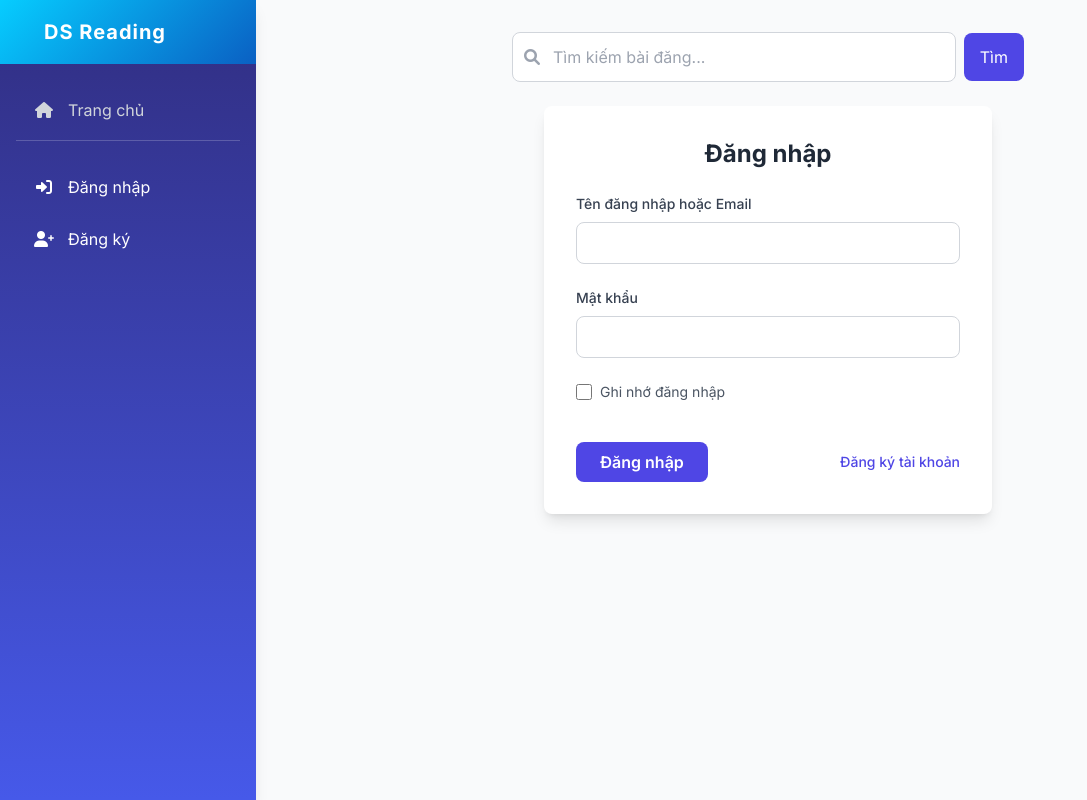
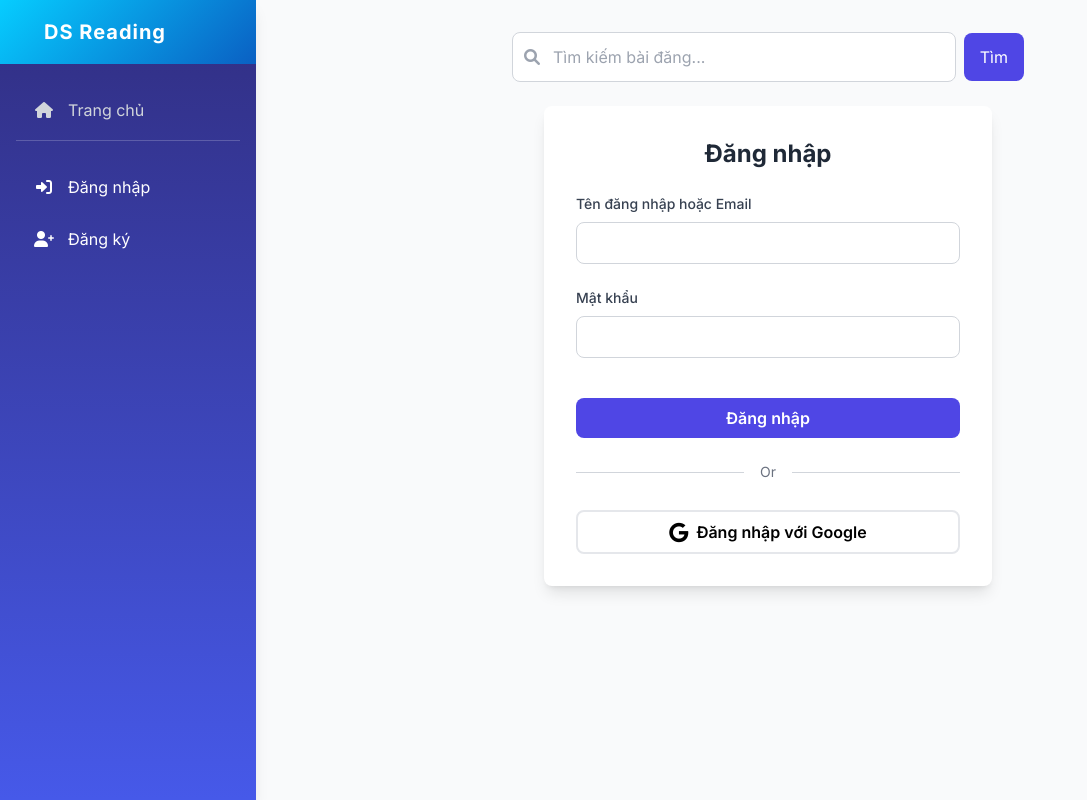
Before and after one commit to ngodinhtruong/fivecloud, a Flask app: page /login in a window 1280 px wide. Shown: the whole page, without its empty margins (0-1087 px from the left). Run offline with Flask 2, Linux system fonts and the light colour scheme; some libraries are stand-ins or nearby versions.

Commit message:
update_frontend: login_with_google

```diff
--- a/app/templates/auth/login.html
+++ b/app/templates/auth/login.html
@@ -7,7 +7,8 @@
     {% with messages = get_flashed_messages(with_categories=true) %}
     {% if messages %}
     {% for category, message in messages %}
-                <div class="mb-4 p-4 rounded {% if category == 'error' %}bg-red-100 text-red-700{% else %}bg-green-100 text-green-700{% endif %}">
+    <div
+        class="mb-4 p-4 rounded {% if category == 'error' %}bg-red-100 text-red-700{% else %}bg-green-100 text-green-700{% endif %}">
         {{ message }}
     </div>
     {% endfor %}
@@ -19,7 +20,8 @@
             <label class="block text-sm font-medium text-gray-700 mb-2" for="login_id">
                 Tên đăng nhập hoặc Email
             </label>
-            <input class="w-full px-4 py-2 rounded-lg border border-gray-300 focus:ring-2 focus:ring-indigo-500 focus:border-indigo-500 transition-all"
+            <input
+                class="w-full px-4 py-2 rounded-lg border border-gray-300 focus:ring-2 focus:ring-indigo-500 focus:border-indigo-500 transition-all"
                 id="login_id" name="login_id" type="text" required>
         </div>
 
@@ -27,26 +29,41 @@
             <label class="block text-sm font-medium text-gray-700 mb-2" for="password">
                 Mật khẩu
             </label>
-            <input class="w-full px-4 py-2 rounded-lg border border-gray-300 focus:ring-2 focus:ring-indigo-500 focus:border-indigo-500 transition-all"
+            <input
+                class="w-full px-4 py-2 rounded-lg border border-gray-300 focus:ring-2 focus:ring-indigo-500 focus:border-indigo-500 transition-all"
                 id="password" name="password" type="password" required>
         </div>
 
-        <div class="flex items-center">
-            <input type="checkbox" name="remember"
-                   class="h-4 w-4 text-indigo-600 focus:ring-indigo-500 border-gray-300 rounded">
-            <span class="ml-2 text-sm text-gray-600">Ghi nhớ đăng nhập</span>
-        </div>
 
-        <div class="flex items-center justify-between pt-4">
-            <button class="bg-indigo-600 hover:bg-indigo-700 text-white font-semibold py-2 px-6 rounded-lg transition-colors duration-200"
+        <div class="flex pt-4">
+            <button
+                class=" flex-1 bg-indigo-600 hover:bg-indigo-700 text-white font-semibold py-2 px-6 rounded-lg transition-colors duration-200"
                 type="submit">
                 Đăng nhập
             </button>
-            <a href="{{ url_for('auth.register') }}"
+
+
+        </div>
+        <!-- phuong thuc khac  -->
+        <div class="flex items-center gap-4">
+            <hr class="flex-grow border-t border-gray-300" />
+            <span class="text-gray-500 text-sm">Or</span>
+            <hr class="flex-grow border-t border-gray-300" />
+        </div>
+        <!-- --- phuong thuc khac  -->
+        <div class="flex pt-1 ">
+            <button
+                class=" flex-1 border-2 border-solid hover:bg-gray-200  text-black font-semibold py-2 px-6 rounded-lg transition-colors duration-200"
+                type="submit">
+                <i class="fa-brands fa-google fa-lg me-2"></i>Đăng nhập với Google
+            </button>
+
+
+        </div>
+        <!-- <a href="{{ url_for('auth.register') }}"
                class="text-sm text-indigo-600 hover:text-indigo-800 font-medium">
                 Đăng ký tài khoản
-            </a>
-        </div>
+            </a> -->
     </form>
 </div>
 {% endblock %}
```
Lines whose indentation alone changed are shown as unchanged.
